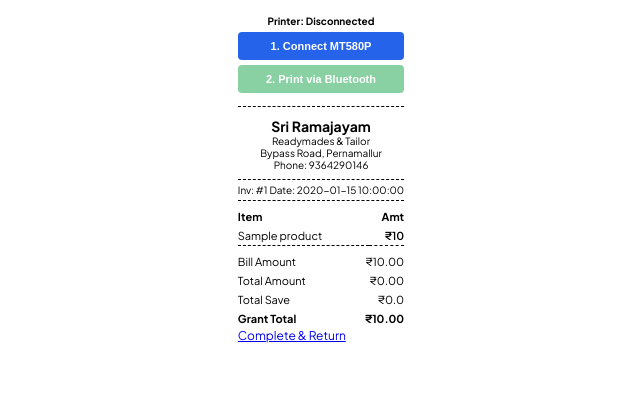
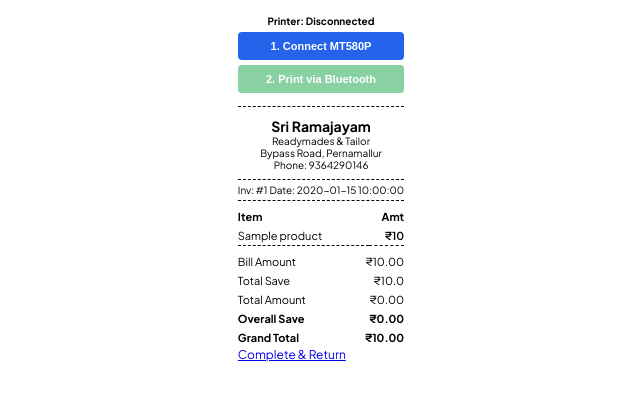
Before and after one commit to bharath7418/Billing, a Flask app: page /bill_show_page/1 in a window 1280 px wide. Shown: the top 401 px of the page, without its empty margins (319-959 px from the left). Run offline with Flask 3, Linux system fonts and the light colour scheme; data comes from the database, SQL or seed files in the repository; tables that the repository leaves empty hold one stand-in row (values such as "Sample post").

Commit message:
coding proper work

```diff
--- a/templates/bill_show_page.html
+++ b/templates/bill_show_page.html
@@ -146,6 +146,7 @@
         </a>
       </div>-->
 
+
       <!-- Receipt Card -->
       <div class="receipt-card">
         <header class="shop-header">
@@ -189,35 +190,50 @@
             {% endfor %}
           </tbody>
         </table>
-
 <!-- Summary Section -->
         <table>
-          {% if billing.billing_amount != billing.applies_discount_amount %}
           <tr>
             <td>Bill Amount</td>
             <td class="text-right">₹{{ billing.billing_amount }}</td>
+          </tr>
+
+          {% if billing.billing_amount != billing.applies_discount_amount %}
+            <tr>
+              <td>Total Save</td>
+              <td class="text-right">₹{{ ((billing.billing_amount|float) - (billing.applies_discount_amount|float))|round(1) }}</td>
             </tr>
             <tr>
               <td>Total Amount</td>
               <td class="text-right">₹{{ billing.applies_discount_amount }}</td>
             </tr>
+
+
+            {% if billing.grant_total != 0 %}
             <tr>
-              <td>Total Save</td>
-              <td class="text-right">₹{{ ((billing.billing_amount|float) - (billing.grant_total|float))|round(1) }}</td>
+                <td><strong>Overall Save</strong></td>
+                <td class="text-right"><strong>₹{{ billing.billing_amount - billing.grant_total }}</strong></td>
               </tr>
               <tr>
-              <td><strong>Grant Total</strong></td>
+                <td><strong>Grand Total</strong></td>
+                <td class="text-right"><strong>₹{{ billing.grant_total }}</strong></td>
+              </tr>
+            {% endif %}
+
+
+          {% endif %}
+
+          {% if billing.billing_amount == billing.applies_discount_amount and billing.grant_total !=0 %}
+          <td><strong>Overall Save</strong></td>
+                <td class="text-right"><strong>₹{{ billing.billing_amount - billing.grant_total }}</strong></td>
+              </tr>
+              <tr>
+                <td><strong>Grand Total</strong></td>
                 <td class="text-right"><strong>₹{{ billing.grant_total }}</strong></td>
               </tr>
 
-          {% else %}
-            <tr>
-              <td>Bill Amount</td>
-              <td class="text-right">₹{{ billing.billing_amount }}</td>
-            </tr>
           {% endif %}
         </table>
-      </div>
+
 
       <div class="nav-actions">
         <a href="/shop_dashboard" class="btn complete-btn">Complete & Return</a>
```
Lines whose indentation alone changed are shown as unchanged.
